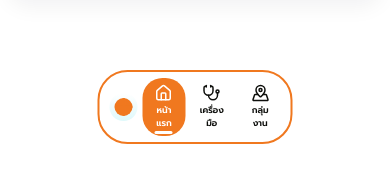
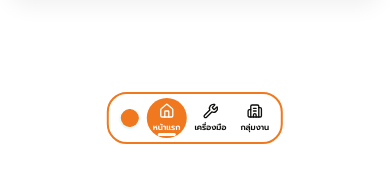
Before and after one commit to pharmacist-sabot/pharmacy-hub-sabot, a Vue app: page / in a window 390 px wide. Shown: the part 676-858 px from the top of the page. Built offline with nearby package versions, Linux system fonts and the light colour scheme.

Commit message:
refactor: update navigation icons and adjust styles for responsiveness

```diff
--- a/src/layouts/DefaultLayout.vue
+++ b/src/layouts/DefaultLayout.vue
@@ -1,5 +1,5 @@
 <script setup lang="ts">
-import { House, MapPinned, Stethoscope } from 'lucide-vue-next';
+import { Building2, House, Wrench } from 'lucide-vue-next';
 import { useRoute, useRouter } from 'vue-router';
 
 const router = useRouter();
@@ -15,8 +15,8 @@ type NavItem = {
 
 const navItems: NavItem[] = [
   { key: 'home', label: 'หน้าแรก', icon: House, path: '/', group: 'home' },
-  { key: 'tools', label: 'เครื่องมือ', icon: Stethoscope, path: '/tools' },
-  { key: 'department', label: 'กลุ่มงาน', icon: MapPinned, path: '/department', group: 'department' },
+  { key: 'tools', label: 'เครื่องมือ', icon: Wrench, path: '/tools' },
+  { key: 'department', label: 'กลุ่มงาน', icon: Building2, path: '/department', group: 'department' },
 ] as const;
 
 function isActive(path: string): boolean {
@@ -85,10 +85,10 @@ function navigateTo(path: string) {
 .elpatita-nav-inner {
   display: flex;
   align-items: center;
-  gap: 10px;
-  padding: 10px 20px;
+  gap: 4px;
+  padding: 6px 10px;
   background: var(--color-bg-card);
-  border-radius: 30px;
+  border-radius: 20px;
   border: 2px solid var(--color-orange);
   box-shadow: var(--shadow-float);
 }
@@ -204,57 +204,57 @@ function navigateTo(path: string) {
 
 @media (max-width: 768px) {
   .elpatita-nav-inner {
-    padding: 8px 10px;
-    gap: 6px;
+    padding: 5px 8px;
+    gap: 3px;
   }
 
   .elpatita-nav-item {
-    padding: 8px 10px;
+    padding: 6px 8px;
   }
 
   .elpatita-brand {
-    width: 40px;
-    height: 40px;
+    width: 34px;
+    height: 34px;
   }
 
   .elpatita-brand-mark {
-    width: 30px;
-    height: 30px;
+    width: 26px;
+    height: 26px;
   }
 
   .elpatita-nav-icon {
-    width: 20px;
-    height: 20px;
+    width: 18px;
+    height: 18px;
   }
 
   .elpatita-nav-label {
-    font-size: 0.55rem;
+    font-size: 0.5rem;
   }
 }
 
 @media (max-width: 480px) {
   .elpatita-nav-inner {
     gap: 2px;
-    padding: 6px 8px;
+    padding: 4px 6px;
   }
 
   .elpatita-brand {
-    width: 36px;
-    height: 36px;
+    width: 30px;
+    height: 30px;
   }
 
   .elpatita-brand-mark {
-    width: 28px;
-    height: 28px;
+    width: 22px;
+    height: 22px;
   }
 
   .elpatita-nav-item {
-    padding: 6px 8px;
+    padding: 5px 6px;
   }
 
   .elpatita-nav-icon {
-    width: 18px;
-    height: 18px;
+    width: 16px;
+    height: 16px;
   }
 }
 </style>
```
